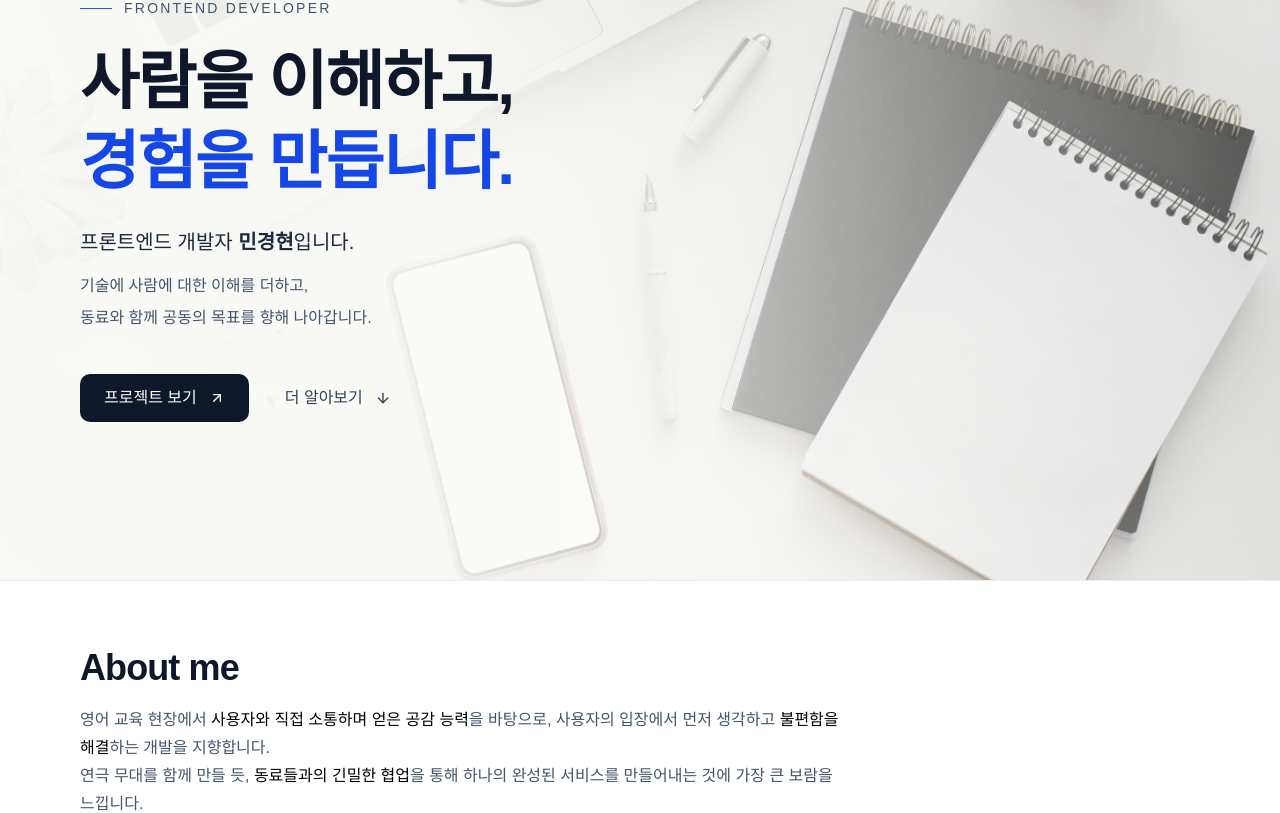
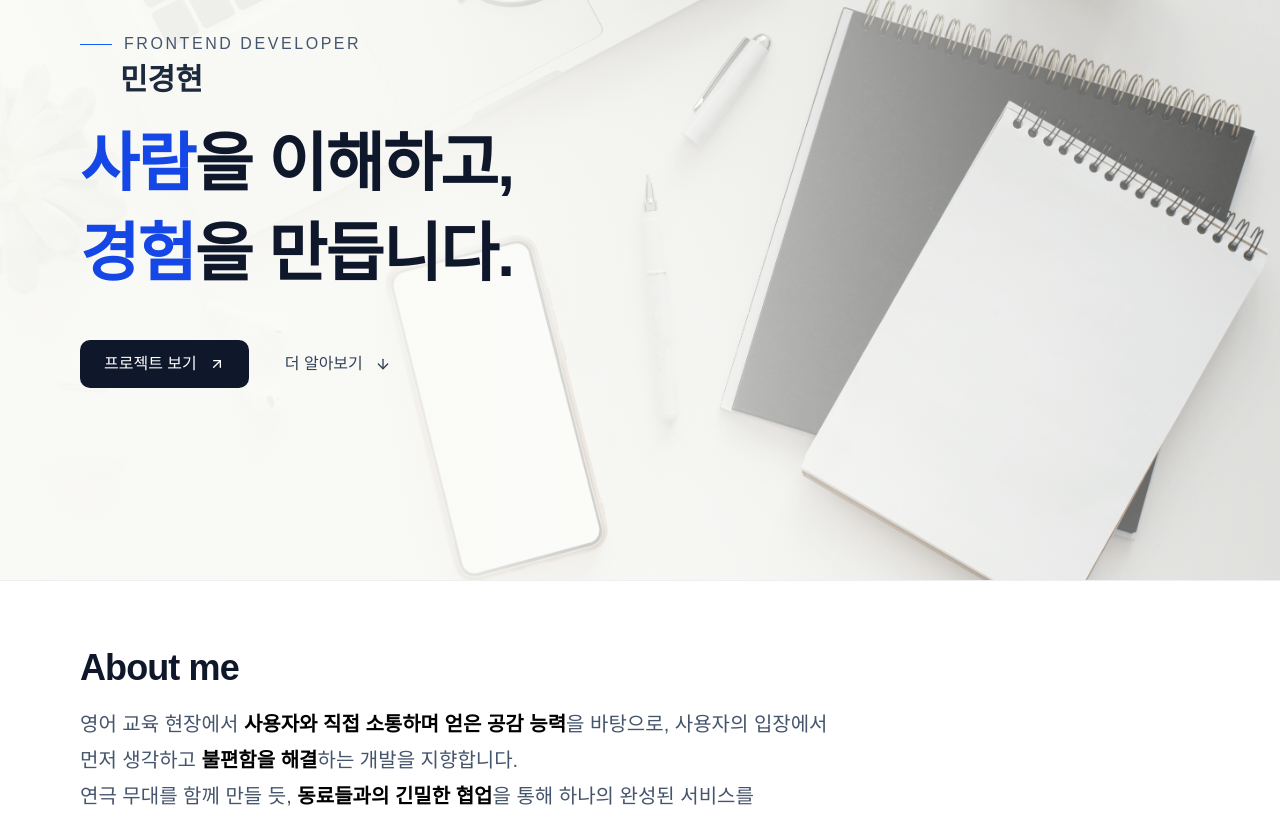
Before and after one commit to Owhen-Min/Portfolio, a React (Vite) app: page /#introduction in a window 1280 px wide. Shown: the part 220-1033 px from the top of the page. Built offline with nearby package versions, Linux system fonts and the light colour scheme; a web font is replaced by a local one.

Commit message:
style: refine introduction and about section hierarchy

```diff
--- a/src/components/AboutMe.tsx
+++ b/src/components/AboutMe.tsx
@@ -23,14 +23,14 @@ export default function AboutMe() {
       <div className="portfolio-container section-stack">
         <div className="section-group">
           <h2 className="section-title">About me</h2>
-          <p className="section-body max-w-3xl break-keep">
+          <p className="section-body max-w-3xl break-keep text-lg sm:text-xl leading-[1.8]">
             영어 교육 현장에서{" "}
-            <span className="font-medium text-black">사용자와 직접 소통하며 얻은 공감 능력</span>을
+            <strong className="text-black">사용자와 직접 소통하며 얻은 공감 능력</strong>을
             바탕으로, 사용자의 입장에서 먼저 생각하고{" "}
-            <span className="font-medium text-black">불편함을 해결</span>하는 개발을 지향합니다.{" "}
+            <strong className="text-black">불편함을 해결</strong>하는 개발을 지향합니다.{" "}
             <br />
             연극 무대를 함께 만들 듯,{" "}
-            <span className="font-medium text-black">동료들과의 긴밀한 협업</span>을 통해 하나의
+            <span className="font-semibold text-black">동료들과의 긴밀한 협업</span>을 통해 하나의
             완성된 서비스를 만들어내는 것에 가장 큰 보람을 느낍니다.
           </p>
         </div>
--- a/src/components/Introduction.tsx
+++ b/src/components/Introduction.tsx
@@ -16,25 +16,20 @@ export default function Introduction({ onNavigate }: IntroductionProps) {
       <div className="intro-overlay flex w-full items-center py-14 sm:py-20">
         <div className="portfolio-container text-start">
           <div className="max-w-3xl">
-            <p className="flex items-center gap-3 text-xs font-medium tracking-[0.16em] text-slate-600 sm:text-sm">
-              <span aria-hidden="true" className="h-px w-8 bg-blue-600" /> FRONTEND DEVELOPER
-            </p>
+            <div className="">
+              <p className="flex items-center gap-3 text-sm font-medium tracking-[0.16em] text-slate-600 sm:text-base">
+                <span aria-hidden="true" className="h-px w-8 bg-blue-600" /> FRONTEND DEVELOPER
+              </p>
+            </div>
+            <p className="mt-2 ml-10 text-2xl leading-8 font-bold text-slate-800 sm:text-3xl">민경현</p>
             <h2
               id="introduction-heading"
-              className="mt-6 text-[clamp(2rem,5vw,4.5rem)] leading-[1.25] font-bold tracking-tight break-keep text-slate-900"
+              className="mt-6 text-[clamp(2rem,5vw,4.5rem)] leading-[1.4] font-semibold tracking-tight break-keep text-slate-900"
             >
-              사람을 이해하고,
+              <strong className="text-blue-700">사람</strong>을 이해하고,
               <br />
-              <span className="text-blue-700">경험을 만듭니다.</span>
+              <strong className="text-blue-700">경험</strong>을 만듭니다.
             </h2>
-            <p className="mt-6 text-lg leading-8 text-slate-800 sm:text-xl">
-              프론트엔드 개발자 <span className="font-semibold">민경현</span>입니다.
-            </p>
-            <p className="mt-3 max-w-lg text-sm leading-7 break-keep text-slate-600 sm:text-base sm:leading-8">
-              기술에 사람에 대한 이해를 더하고,
-              <br className="hidden sm:block" />
-              동료와 함께 공동의 목표를 향해 나아갑니다.
-            </p>
             <div className="mt-8 flex flex-wrap items-center gap-3 sm:mt-10 sm:gap-5">
               <button
                 type="button"
```
